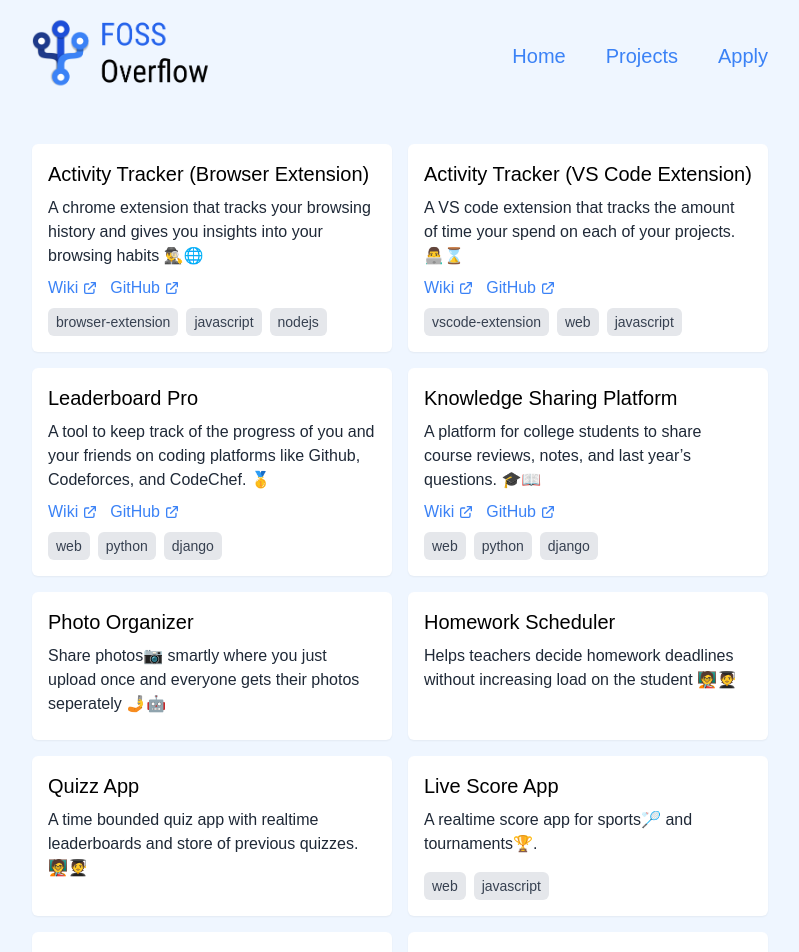
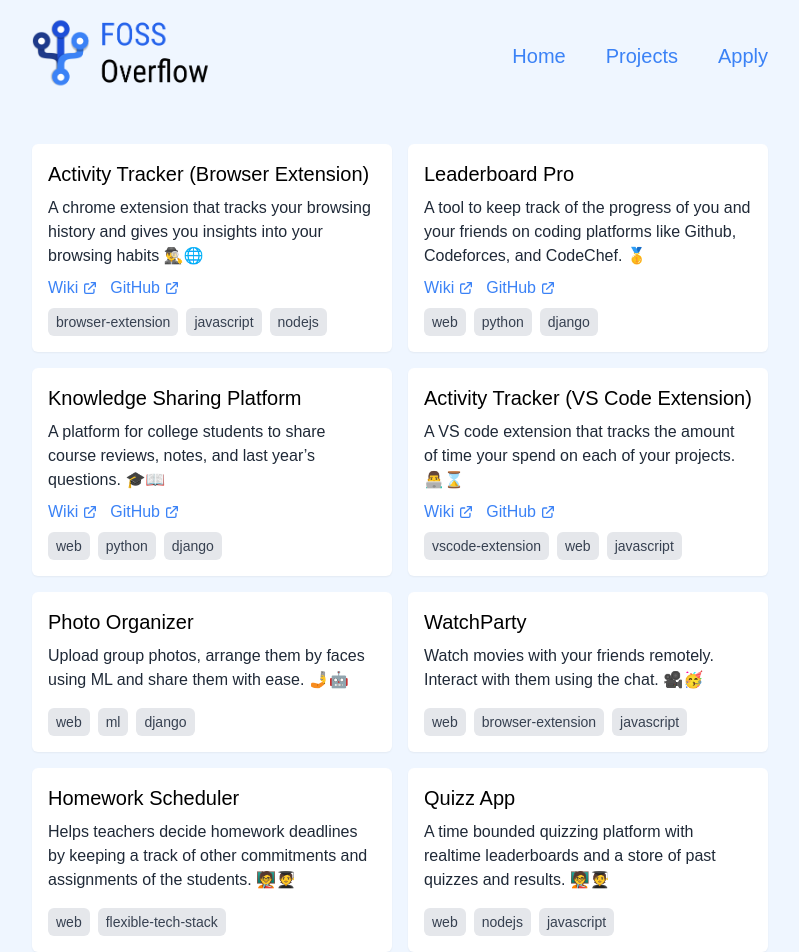
Before and after one commit to OpenLake/FOSS-Overflow, a Next.js app: page /projects in a window 1280 px wide. Shown: the top 952 px of the page, without its empty margins (240-1039 px from the left). Built offline with nearby package versions, Linux system fonts and the light colour scheme; what @tailwindcss/typography would draw is missing.

Commit message:
projects: Improve project descriptions and tags

```diff
--- a/content/projects.js
+++ b/content/projects.js
@@ -6,14 +6,6 @@ export const projectData = [
 		wiki: 'https://github.com/OpenLake/Activity-Tracker/wiki/FOSS-Overflow-%7C-Web-Extension',
 		github: 'https://github.com/OpenLake/Activity-Tracker',
 		tags: ['browser-extension', 'javascript', 'nodejs'],
-	},
-	{
-		title: 'Activity Tracker (VS Code Extension)',
-		description:
-			'A VS code extension that tracks the amount of time your spend on each of your  projects. 👨‍💻⌛',
-		wiki: 'https://github.com/OpenLake/Activity-Tracker/wiki/FOSS-Overflow-%7C-VSCode-Extension',
-		github: 'https://github.com/OpenLake/Activity-Tracker',
-		tags: ['vscode-extension', 'web', 'javascript'],
 	},
 	{
 		title: 'Leaderboard Pro',
@@ -32,35 +24,53 @@ export const projectData = [
 		tags: ['web', 'python', 'django'],
 	},
 	{
+		title: 'Activity Tracker (VS Code Extension)',
+		description:
+			'A VS code extension that tracks the amount of time your spend on each of your  projects. 👨‍💻⌛',
+		wiki: 'https://github.com/OpenLake/Activity-Tracker/wiki/FOSS-Overflow-%7C-VSCode-Extension',
+		github: 'https://github.com/OpenLake/Activity-Tracker',
+		tags: ['vscode-extension', 'web', 'javascript'],
+	},
+	{
 		title: 'Photo Organizer',
 		description:
-			'Share photos📷 smartly where you just upload once and everyone gets their photos seperately 🤳🤖',
+			'Upload group photos, arrange them by faces using ML and share them with ease. 🤳🤖',
+		tags: ['web', 'ml', 'django'],
+	},
+	{
+		title: 'WatchParty',
+		description:
+			'Watch movies with your friends remotely. Interact with them using the chat. 🎥🥳',
+		tags: ['web', 'browser-extension', 'javascript'],
 	},
 	{
 		title: 'Homework Scheduler',
 		description:
-			'Helps teachers decide homework deadlines without increasing load on the student 🧑‍🏫🧑‍🎓',
+			'Helps teachers decide homework deadlines by keeping a track of other commitments and assignments of the students. 🧑‍🏫🧑‍🎓',
+		tags: ['web', 'flexible-tech-stack'],
 	},
 	{
 		title: 'Quizz App',
 		description:
-			'A time bounded quiz app with realtime leaderboards and store of previous quizzes. 🧑‍🏫🧑‍🎓',
+			'A time bounded quizzing platform with realtime leaderboards and a store of past quizzes and results. 🧑‍🏫🧑‍🎓',
+		tags: ['web', 'nodejs', 'javascript'],
 	},
 	{
 		title: 'Live Score App',
 		description: 'A realtime score app for sports🏸 and tournaments🏆.',
-		tags: ['web', 'javascript'],
+		tags: ['web', 'javascript', 'nodejs'],
 	},
 	{
 		title: 'Online Judge',
 		description:
 			'An online judge for programming competitions and assignments. 🧑‍💻📝',
-		tags: ['web', 'python', 'django'],
+		tags: ['web', 'flexible-tech-stack'],
 	},
 	{
 		title: 'Smart Contacts App',
 		description:
 			'A smart contacts app that helps hyperconnected people navigate through their day. 📞',
+		tags: ['flutter', 'android','iOS'],
 	},
 	{
 		title: 'Coming soon',
```
